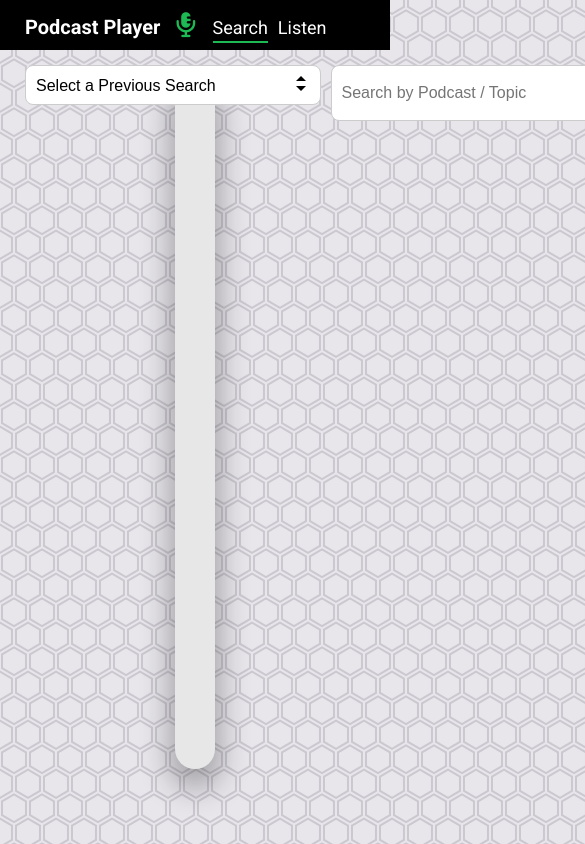
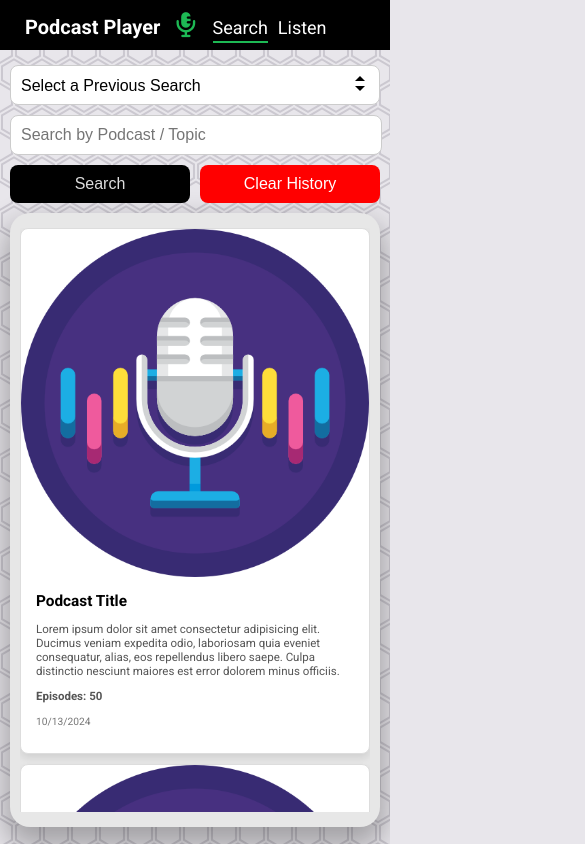
Before and after one commit to Ccyr01/podcast-app, a website: page public/index.html in a window 390 px wide. Shown: the top 844 px of the page, 585 px wide, since content can reach past the window. Drawn offline with Linux system fonts and the light colour scheme; a web font is replaced by a local one.

Commit message:
media queries for height added

```diff
--- a/public/style.css
+++ b/public/style.css
@@ -435,6 +435,45 @@ button:hover{
         flex-direction: column;
 
     }
+
+    .search-container{
+        position: relative;
+        flex-direction: column;
+        left:5px;
+    }
+
+    .custom-select{
+        width: calc(100% - 20px);
+        margin-right: unset;
+        margin-bottom: 10px;
+    }
+    input{
+        width: calc(100% - 40px);
+
+    }
+    .search-buttons{
+        width: calc(100% - 10px);
+    }
+    button{
+        width: 50%;
+    }
+    .main-container{
+        width: calc(100% - 20px);
+        height: calc(100% - 180px);
+        margin-top: 65px;
+        padding: 5px 10px;
+    }
+/* Cards container */
+    .cards-container{
+        gap: 10px;
+        margin-top: 10px;
+        margin-bottom: 10px;
+    }
+
+    .card{
+        width: 100%;
+    }
+
     .player-container{
         position: relative;
         margin-top: unset;
@@ -457,3 +496,44 @@ button:hover{
 
     }
 }
+
+@media (max-width: 500px){
+    .card{
+        height: auto;
+        align-items: flex-start;
+        flex-direction: column;
+
+    }
+    .card img{
+        width: 100%;
+
+    }
+    .card-content{
+        width: auto;
+        padding: auto;
+        font-size: 80%;
+        overflow-y: unset;
+    }
+}
+
+/* Smartphone Vertical: */
+@media (max-width: 500px) and (max-height: 675px){
+    .player{
+        height: 300px;
+    }
+    .img-container{
+        height: 100px;
+        width: 100px;
+        top: -25px;
+    }
+    .title-container{
+        top: -20px;
+    }
+    .controls-container{
+        bottom: 5px;
+    }
+    .queue{
+        height: calc(100% - 360px);
+        top: 70px;
+    }
+}
```
